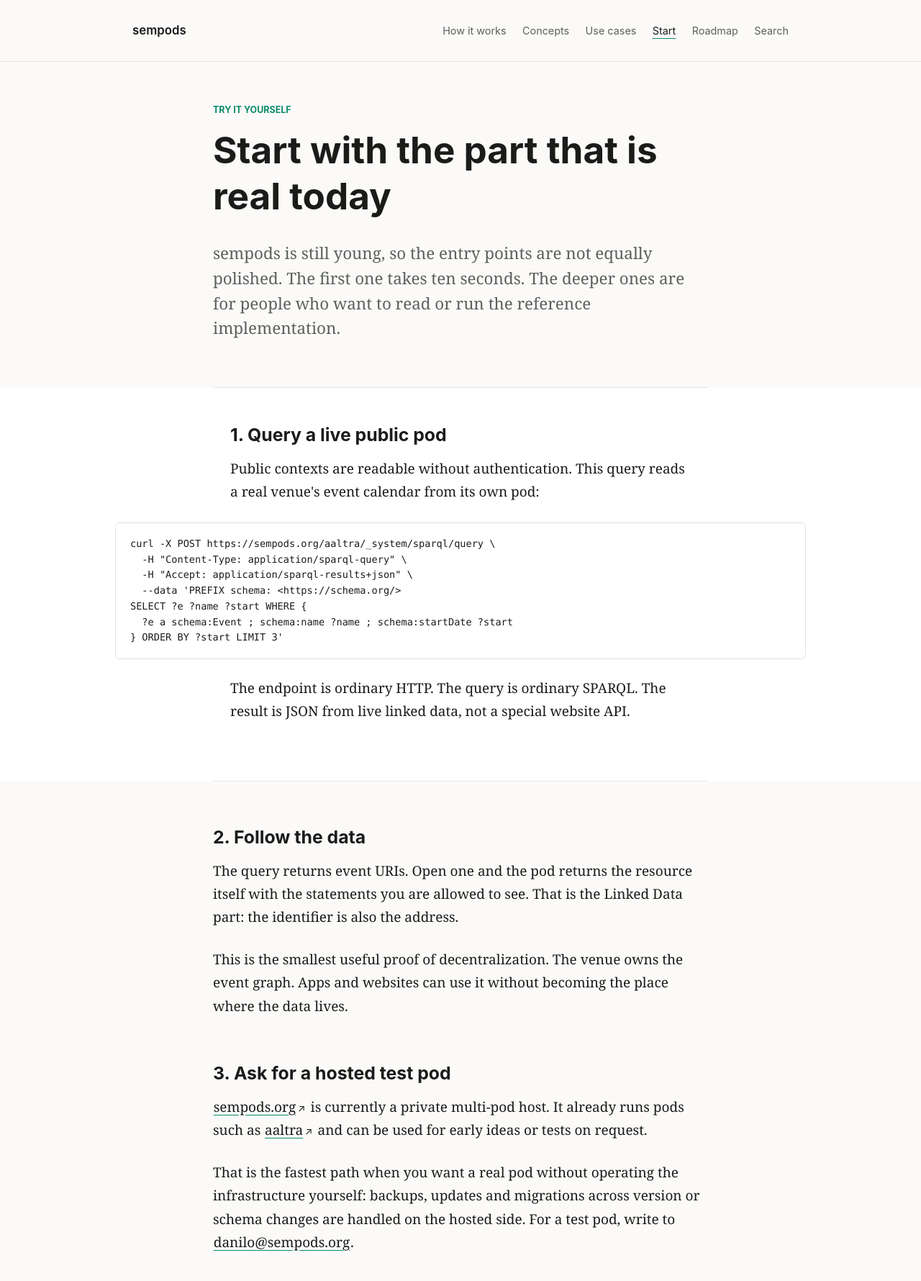
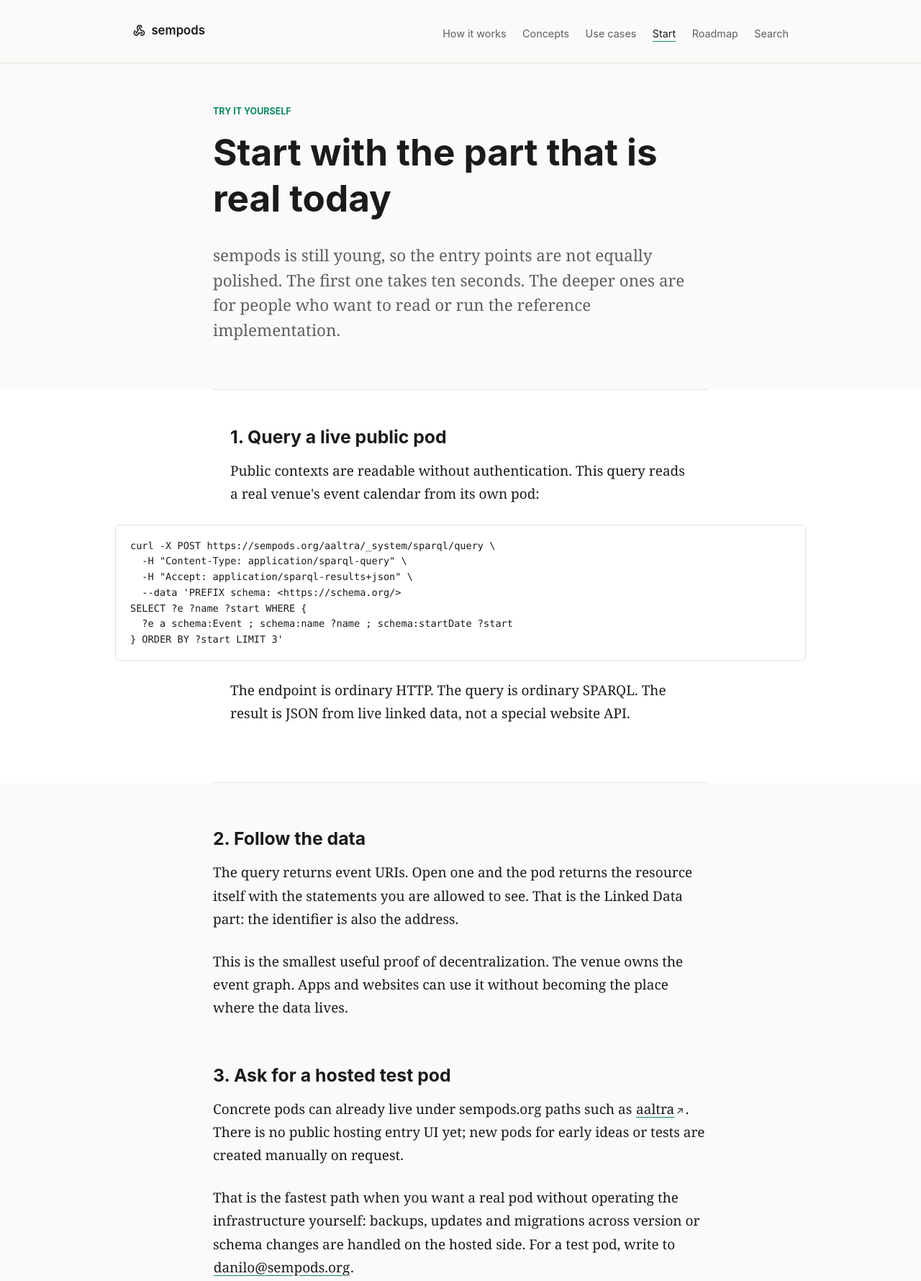
Before and after one commit to sempods/sempods-website, an Astro site: page /start in a window 1280 px wide. Shown: the top 1780 px of the page at 72% size. Built offline with nearby package versions, Linux system fonts and the light colour scheme; Astro itself is replaced by a stand-in of ours.

Commit message:
Add sempods brand mark to website (#6)
Signed-off-by: dast <der.danilo.stein@gmail.com>

```diff
--- a/astro.config.mjs
+++ b/astro.config.mjs
@@ -2,9 +2,9 @@
 import { defineConfig } from 'astro/config';
 import sitemap from '@astrojs/sitemap';
 
-// The site is served from www.sempods.org. `sempods.org` itself is the pod URI
-// namespace — every first path segment there is a pod name — so the website
-// cannot live under it. See docs/roadmaps/website.md in the planning repo.
+// The canonical site URL stays on www for GitHub Pages output. The apex can
+// also show the website, while concrete pod URLs may live below it, such as
+// https://sempods.org/aaltra.
 export default defineConfig({
   site: 'https://www.sempods.org',
   integrations: [sitemap()],
--- a/src/layouts/Base.astro
+++ b/src/layouts/Base.astro
@@ -50,6 +50,7 @@ const jsonLd = {
     name: 'sempods',
     url: 'https://www.sempods.org',
     email: 'hello@sempods.org',
+    logo: 'https://www.sempods.org/favicon.svg',
   },
 };
 
@@ -77,6 +78,9 @@ const isCurrentNavItem = (href: string) => {
     <meta name="description" content={description} />
     <meta name="robots" content="index, follow" />
     <link rel="canonical" href={canonical.href} />
+    <link rel="icon" href="/favicon.svg" type="image/svg+xml" />
+    <link rel="mask-icon" href="/images/sempods-mark.svg" color="#111111" />
+    <meta name="theme-color" content="#fbfaf8" />
 
     <meta property="og:type" content={ogType} />
     <meta property="og:title" content={title} />
@@ -93,7 +97,10 @@ const isCurrentNavItem = (href: string) => {
   <body>
     <header class="site-head">
       <div class="measure-wide row">
-        <a class="wordmark" href="/">sempods</a>
+        <a class="wordmark" href="/">
+          <span class="wordmark-mark" aria-hidden="true"></span>
+          <span>sempods</span>
+        </a>
         <nav class="site-nav">
           {
             nav.map((item) => (
--- a/src/pages/start.astro
+++ b/src/pages/start.astro
@@ -58,10 +58,10 @@ SELECT ?e ?name ?start WHERE {
   <h2>3. Ask for a hosted test pod</h2>
 
   <p>
-    <a href="https://sempods.org">sempods.org</a>{' '}is currently a private
-    multi-pod host. It already runs pods such as{' '}
-    <a href="https://sempods.org/aaltra">aaltra</a>{' '}and can be used for early
-    ideas or tests on request.
+    Concrete pods can already live under sempods.org paths such as{' '}
+    <a href="https://sempods.org/aaltra">aaltra</a>. There is no public hosting
+    entry UI yet; new pods for early ideas or tests are created manually on
+    request.
   </p>
 
   <p>
@@ -74,7 +74,7 @@ SELECT ?e ?name ?start WHERE {
   <h2>4. Run your own pod</h2>
 
   <p>
-    The stronger decentralization proof is self-hosting. In
+    The stronger decentralization proof is self-hosting. In{' '}
     <a href="https://github.com/sempods/sempods-kotlin">sempods-kotlin</a>, the
     local deployment brings up a pod and the services behind it, so you can test
     against infrastructure you run yourself.
--- a/src/styles/global.css
+++ b/src/styles/global.css
@@ -201,10 +201,21 @@ pre code { background: none; padding: 0; margin-left: 0; font-size: 1em; }
   flex-wrap: wrap;
 }
 .wordmark {
+  display: inline-flex;
+  align-items: center;
+  gap: 0.45rem;
   font-weight: 600;
   font-size: 1.05rem;
   letter-spacing: 0;
   text-decoration: none;
+}
+.wordmark-mark {
+  width: 1.2rem;
+  height: 1.2rem;
+  flex: 0 0 auto;
+  background: currentColor;
+  -webkit-mask: url("/images/sempods-mark.svg") center / contain no-repeat;
+  mask: url("/images/sempods-mark.svg") center / contain no-repeat;
 }
 .site-nav { display: flex; gap: 1.4rem; flex-wrap: wrap; }
 .site-nav a { color: var(--ink-soft); text-decoration: none; }
```
Also changed, not shown: AGENTS.md (+9 -7 lines), README.md, public/favicon.svg (added), public/images/sempods-mark.svg (added), 1 other file.
